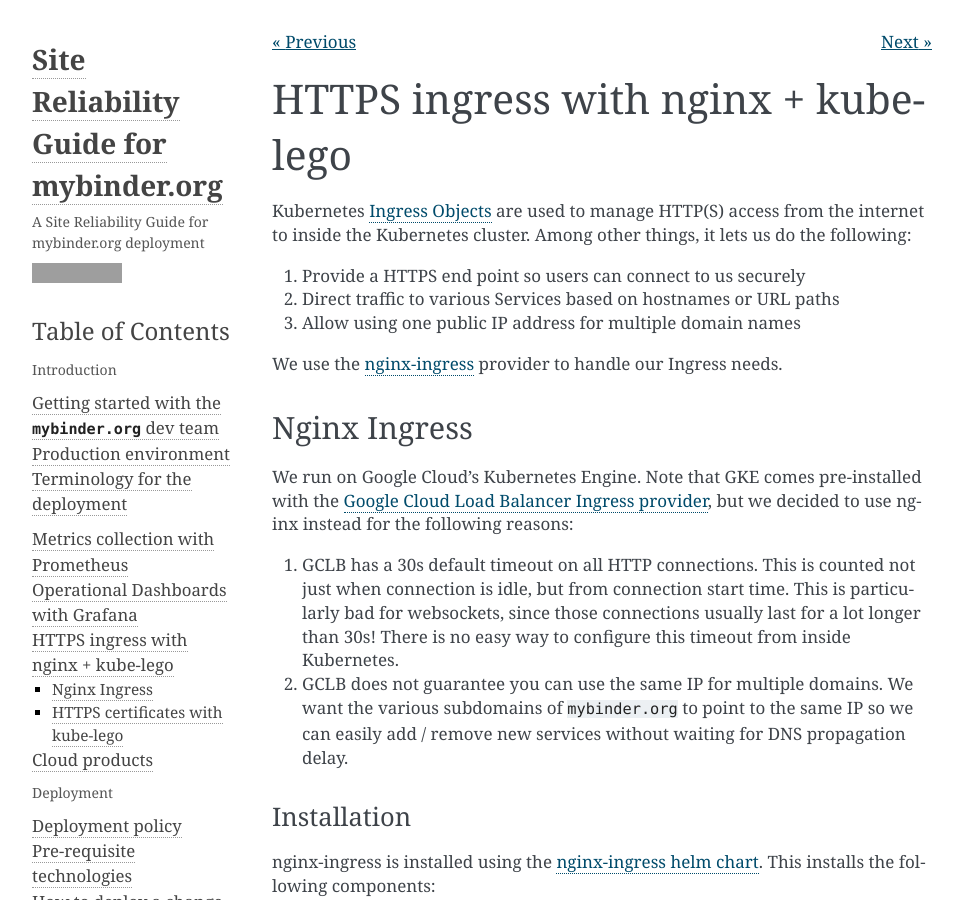
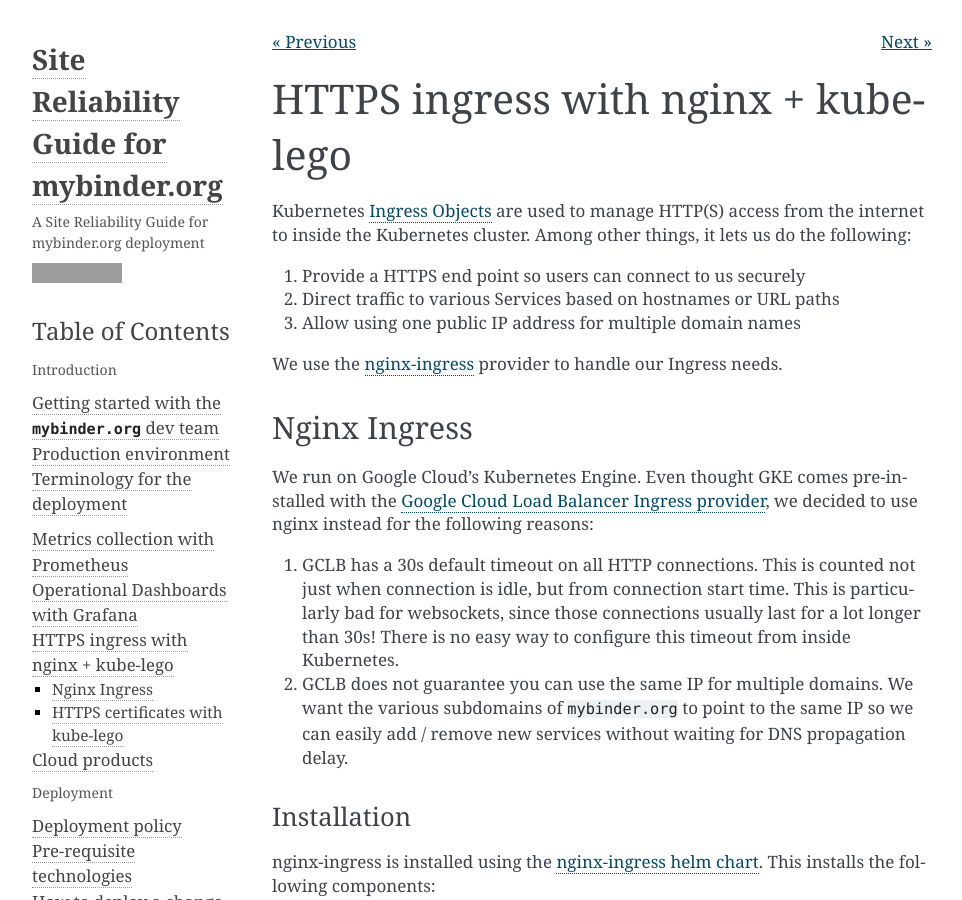
Before and after one commit to jupyterhub/mybinder.org-deploy, a Sphinx documentation site: the page built from docs/source/components/ingress.md, in a window 1280 px wide and 900 px high, cut to the strip 0-900 px from the top of the window. Shown: the whole strip, without its empty margins (148-1110 px from the left). Built offline with Sphinx 7.4.7, drawn with Linux system fonts in a browser that asks for light colours; grey boxes are pictures that could not be loaded.

Commit message:
Minor nit
Emphazie that the default course of action would've been to
use GCLB, but we did not.

```diff
--- a/docs/source/components/ingress.md
+++ b/docs/source/components/ingress.md
@@ -13,9 +13,9 @@
 
 ## Nginx Ingress
 
-We run on Google Cloud's Kubernetes Engine. Note that GKE comes pre-installed with
+We run on Google Cloud's Kubernetes Engine. Even thought GKE comes pre-installed with
 the [Google Cloud Load Balancer Ingress provider](https://github.com/kubernetes/ingress-gce),
-but we decided to use nginx instead for the following reasons:
+we decided to use nginx instead for the following reasons:
 
 1. GCLB has a 30s default timeout on all HTTP connections. This is counted
    not just when connection is idle, but from connection start time. This
```
